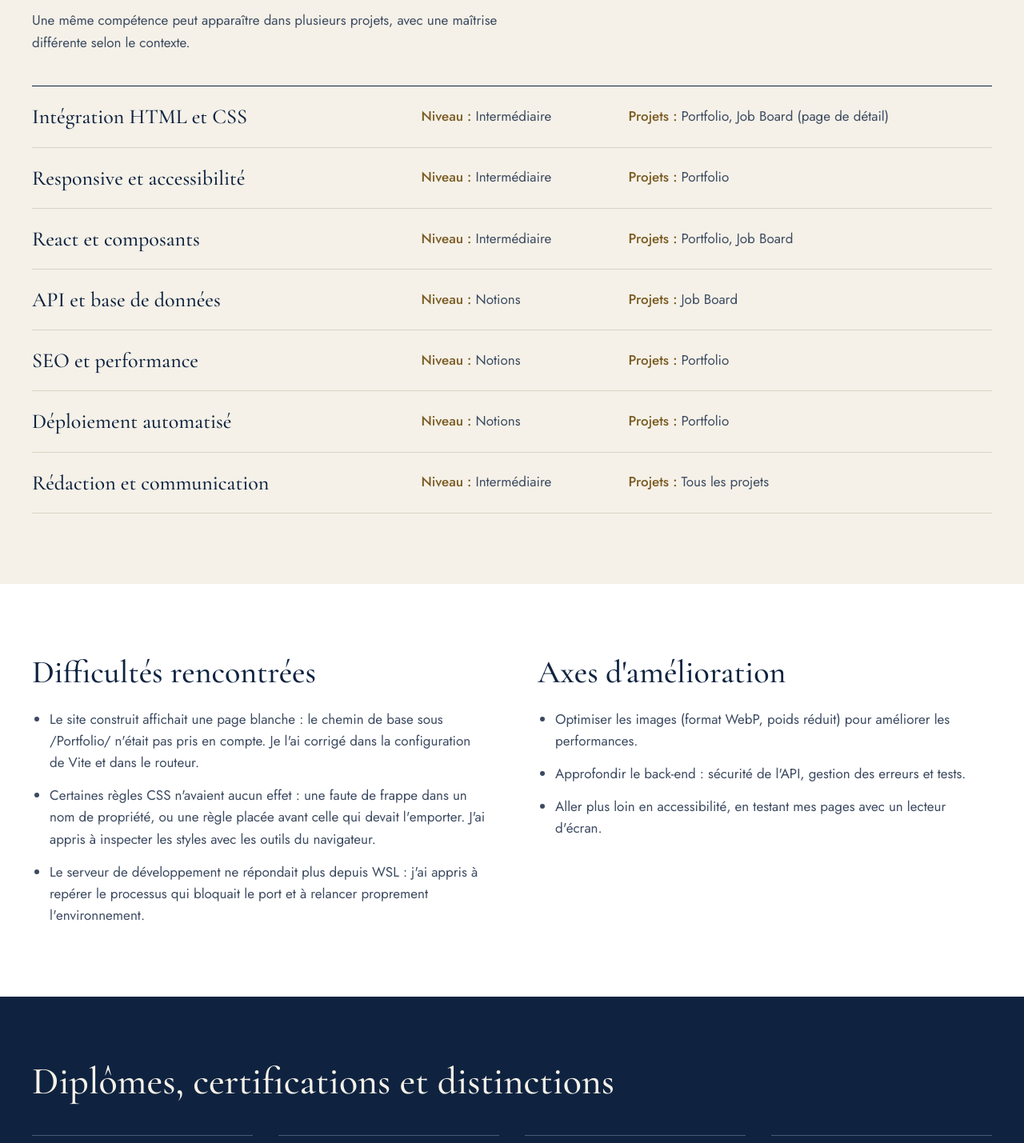
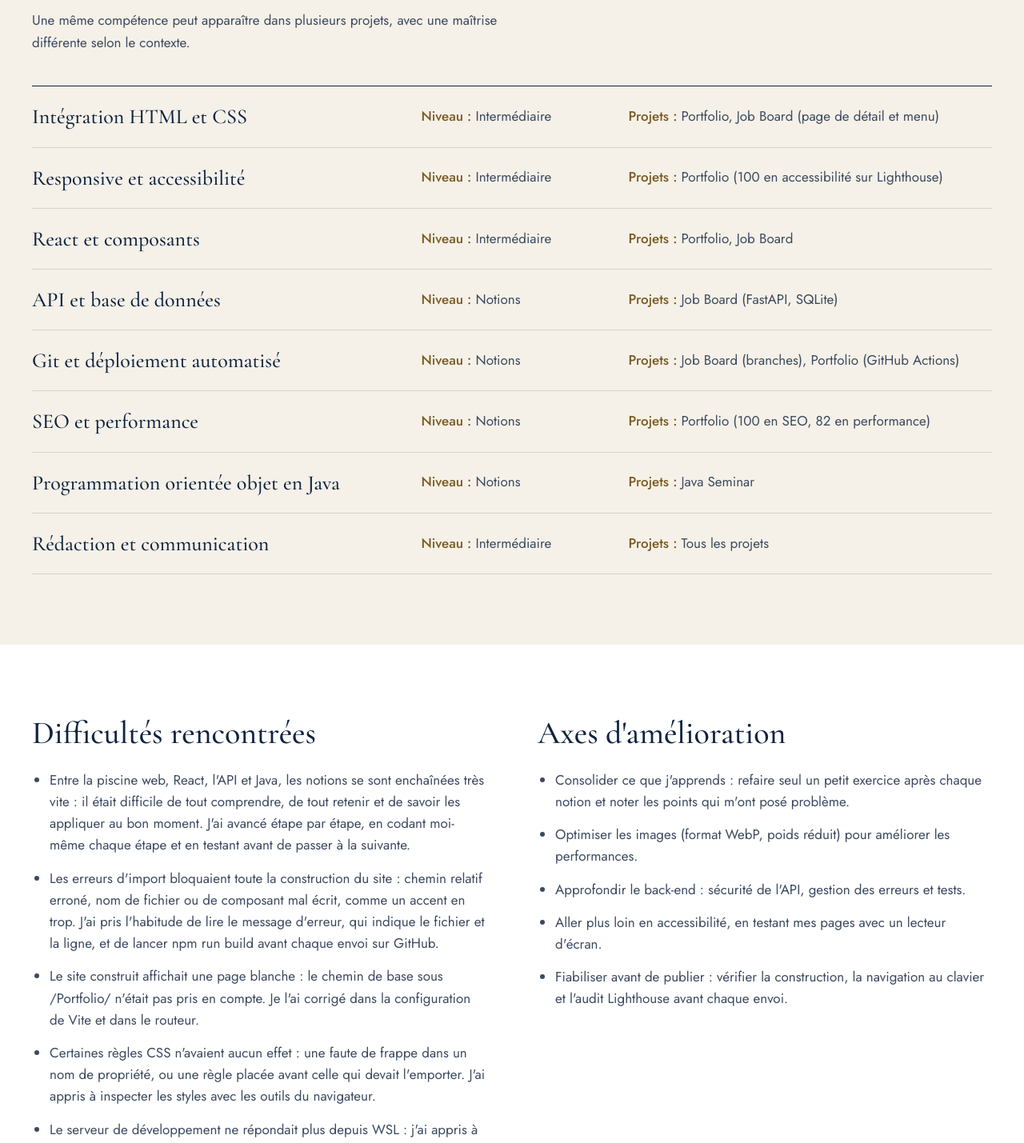
Before and after one commit to Aure-0411/Portfolio, a React (Vite) app: page /parcours in a window 1280 px wide. Shown: the part 2180-3609 px from the top of the page at 80% size. Built offline with nearby package versions, Linux system fonts and the light colour scheme.

Commit message:
fixing details on the last pages

```diff
--- a/src/Pages/Parcours.jsx
+++ b/src/Pages/Parcours.jsx
@@ -34,12 +34,13 @@ export default function Parcours() {
   ]
 
   const skills = [
-    { name: "Intégration HTML et CSS", level: "Intermédiaire", projects: "Portfolio, Job Board (page de détail)" },
-    { name: "Responsive et accessibilité", level: "Intermédiaire", projects: "Portfolio" },
+    { name: "Intégration HTML et CSS", level: "Intermédiaire", projects: "Portfolio, Job Board (page de détail et menu)" },
+    { name: "Responsive et accessibilité", level: "Intermédiaire", projects: "Portfolio (100 en accessibilité sur Lighthouse)" },
     { name: "React et composants", level: "Intermédiaire", projects: "Portfolio, Job Board" },
-    { name: "API et base de données", level: "Notions", projects: "Job Board" },
-    { name: "SEO et performance", level: "Notions", projects: "Portfolio" },
-    { name: "Déploiement automatisé", level: "Notions", projects: "Portfolio" },
+    { name: "API et base de données", level: "Notions", projects: "Job Board (FastAPI, SQLite)" },
+    { name: "Git et déploiement automatisé", level: "Notions", projects: "Job Board (branches), Portfolio (GitHub Actions)" },
+    { name: "SEO et performance", level: "Notions", projects: "Portfolio (100 en SEO, 82 en performance)" },
+    { name: "Programmation orientée objet en Java", level: "Notions", projects: "Java Seminar" },
     { name: "Rédaction et communication", level: "Intermédiaire", projects: "Tous les projets" },
   ]
 
@@ -116,6 +117,8 @@ export default function Parcours() {
           <div className="challenges__block">
             <h2 className="challenges__title">Difficultés rencontrées</h2>
             <ul className="challenges__list">
+              <li>Entre la piscine web, React, l'API et Java, les notions se sont enchaînées très vite : il était difficile de tout comprendre, de tout retenir et de savoir les appliquer au bon moment. J'ai avancé étape par étape, en codant moi-même chaque étape et en testant avant de passer à la suivante.</li>
+              <li>Les erreurs d'import bloquaient toute la construction du site : chemin relatif erroné, nom de fichier ou de composant mal écrit, comme un accent en trop. J'ai pris l'habitude de lire le message d'erreur, qui indique le fichier et la ligne, et de lancer npm run build avant chaque envoi sur GitHub.</li>
               <li>Le site construit affichait une page blanche : le chemin de base sous /Portfolio/ n'était pas pris en compte. Je l'ai corrigé dans la configuration de Vite et dans le routeur.</li>
               <li>Certaines règles CSS n'avaient aucun effet : une faute de frappe dans un nom de propriété, ou une règle placée avant celle qui devait l'emporter. J'ai appris à inspecter les styles avec les outils du navigateur.</li>
               <li>Le serveur de développement ne répondait plus depuis WSL : j'ai appris à repérer le processus qui bloquait le port et à relancer proprement l'environnement.</li>
@@ -126,9 +129,11 @@ export default function Parcours() {
 
             <h2 className="challenges__title">Axes d'amélioration</h2>
             <ul className="challenges__list">
+              <li>Consolider ce que j'apprends : refaire seul un petit exercice après chaque notion et noter les points qui m'ont posé problème.</li>
               <li>Optimiser les images (format WebP, poids réduit) pour améliorer les performances.</li>
               <li>Approfondir le back-end : sécurité de l'API, gestion des erreurs et tests.</li>
               <li>Aller plus loin en accessibilité, en testant mes pages avec un lecteur d'écran.</li>
+              <li>Fiabiliser avant de publier : vérifier la construction, la navigation au clavier et l'audit Lighthouse avant chaque envoi.</li>
             </ul>
 
           </div>
```
